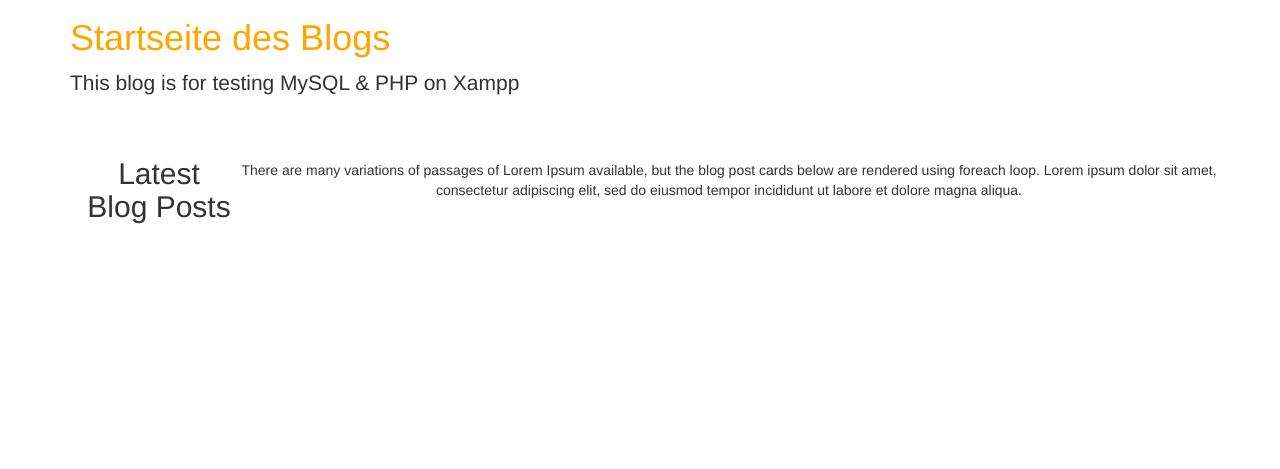
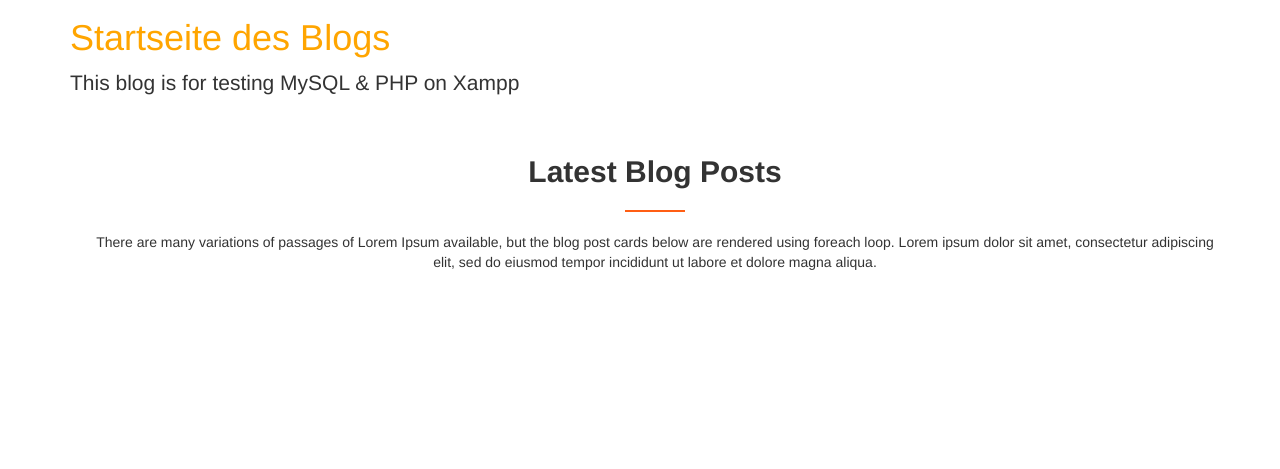
Before and after one commit to Abrellr/PHPblog, a PHP site: page / in a window 1280 px wide. Shown: the part 56-525 px from the top of the page. Run offline with PHP 8.4, Linux system fonts and the light colour scheme; data that the repository does not hold is empty; some libraries are stand-ins or nearby versions.

Commit message:
fix cards margin

```diff
--- a/pages/index.php
+++ b/pages/index.php
@@ -56,10 +56,10 @@
           </div>
         </div>
       </div>
-      <div class="row" style="padding: 2em;">
+      <div class="row" style="margin-top: 2em;">
+        <!--fetch and loop the data to the cards below -->
         <?php $res = fetch_posts(); ?>
         <?php foreach ($res as $row) : ?>
-
           <div id="cardCol" class="col-xl-4 col-lg-4 col-md-6 col-sm-12" style="margin-bottom: 2em;">
             <div class="blog-wrapper home-blog-wrapper white-bg">
               <div class="blog-thumb">
--- a/pages/style/style.css
+++ b/pages/style/style.css
@@ -25,17 +25,32 @@ a:hover,
   background-color: #2b96cc;
 }
 
-.section-title {
+.section-title h2 {
+  position: relative;
   margin-bottom: 45px;
-  display: flex;
-  justify-content: center;
-  align-items: center;
+  display: inline-block;
+  font-weight: 600;
+  line-height: 1;
+}
+.section-title h2::before {
+  content: "";
+  position: absolute;
+  left: 50%;
+  width: 60px;
+  height: 2px;
+  background: #ff5e14;
+  bottom: -25px;
+  margin-left: -30px;
 }
 
 .blog-area {
   min-height: 100vh;
 }
-
+.blog-wrapper {
+  background: #fff;
+  overflow: hidden;
+  padding: 20px;
+}
 .home-blog-wrapper {
   transition: 0.3s;
 }
```
